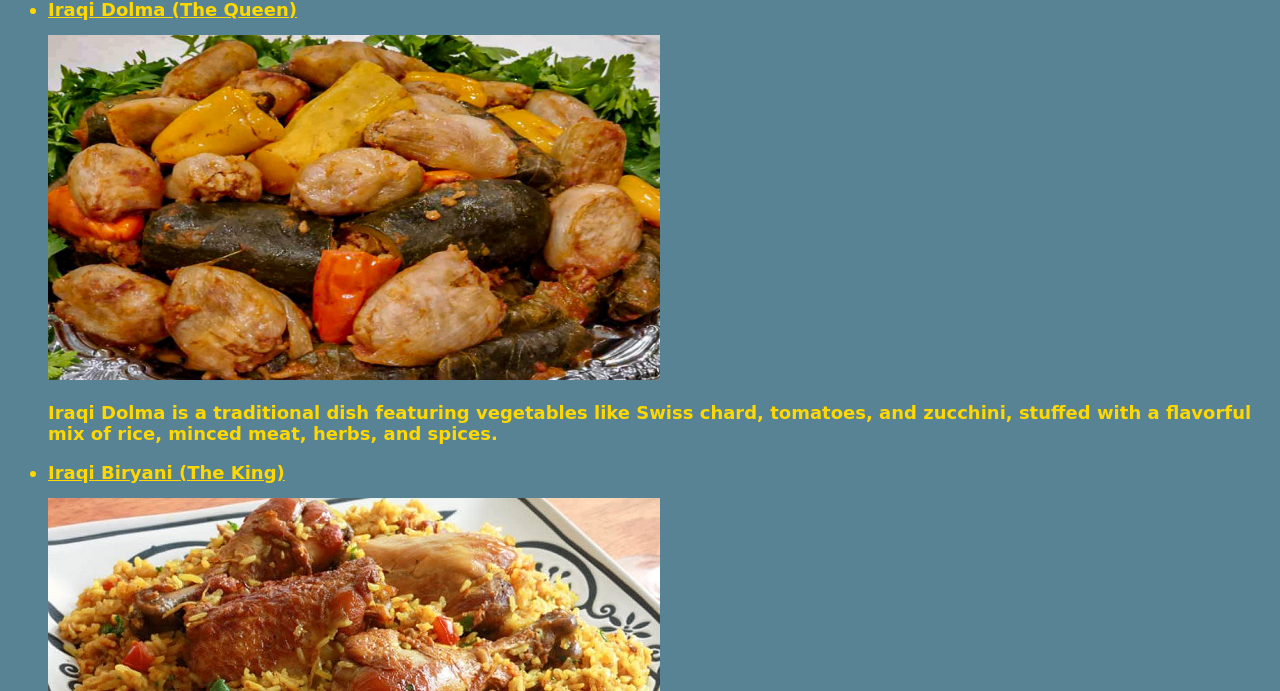
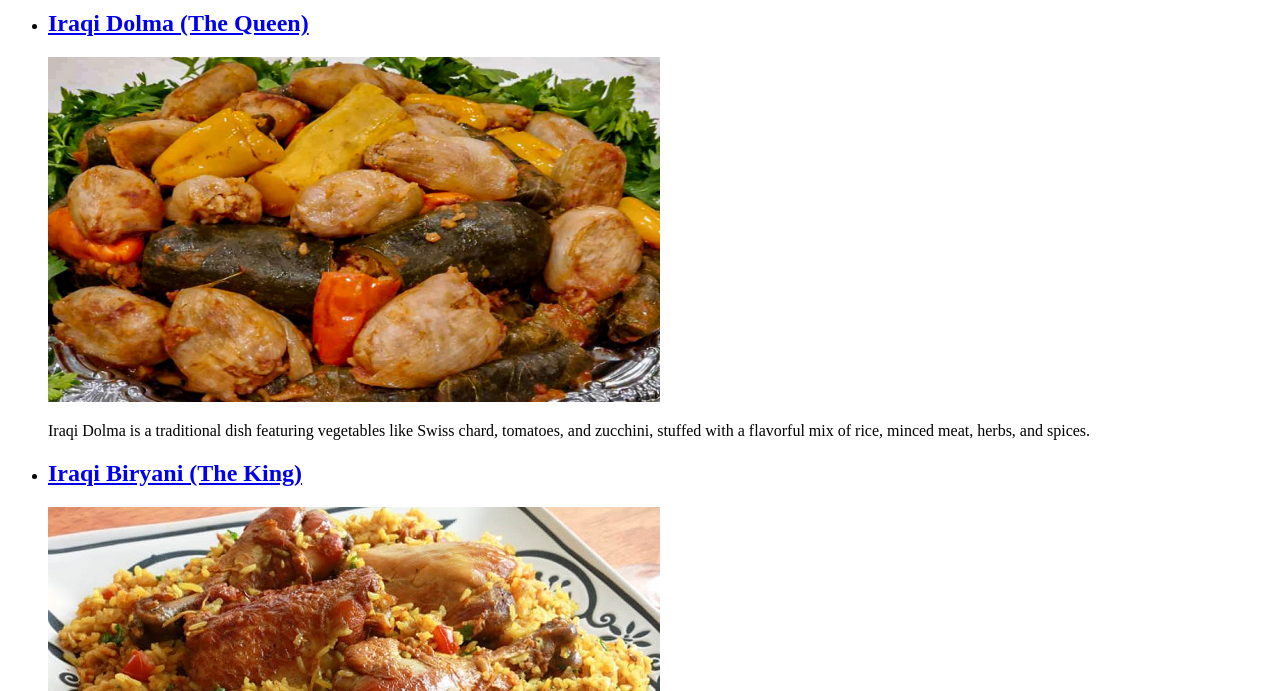
Before and after one commit to MNJAA/The-Odin-Project-MJ, a plain HTML site: page index.html in a window 1280 px wide. Shown: the part 109-800 px from the top of the page. Drawn offline with Linux system fonts and the light colour scheme.

Commit message:
Trying to change filse location

```diff
--- a/index.html
+++ b/index.html
@@ -4,7 +4,7 @@
 <head>
     <meta charset="UTF-8">
     <title>Iraqi Recipes</title>
-    <link rel="stylesheet" href="all.css">
+
 </head>
 
 <body>
```
Also changed, not shown: about.html (renamed from pages/about.html).
